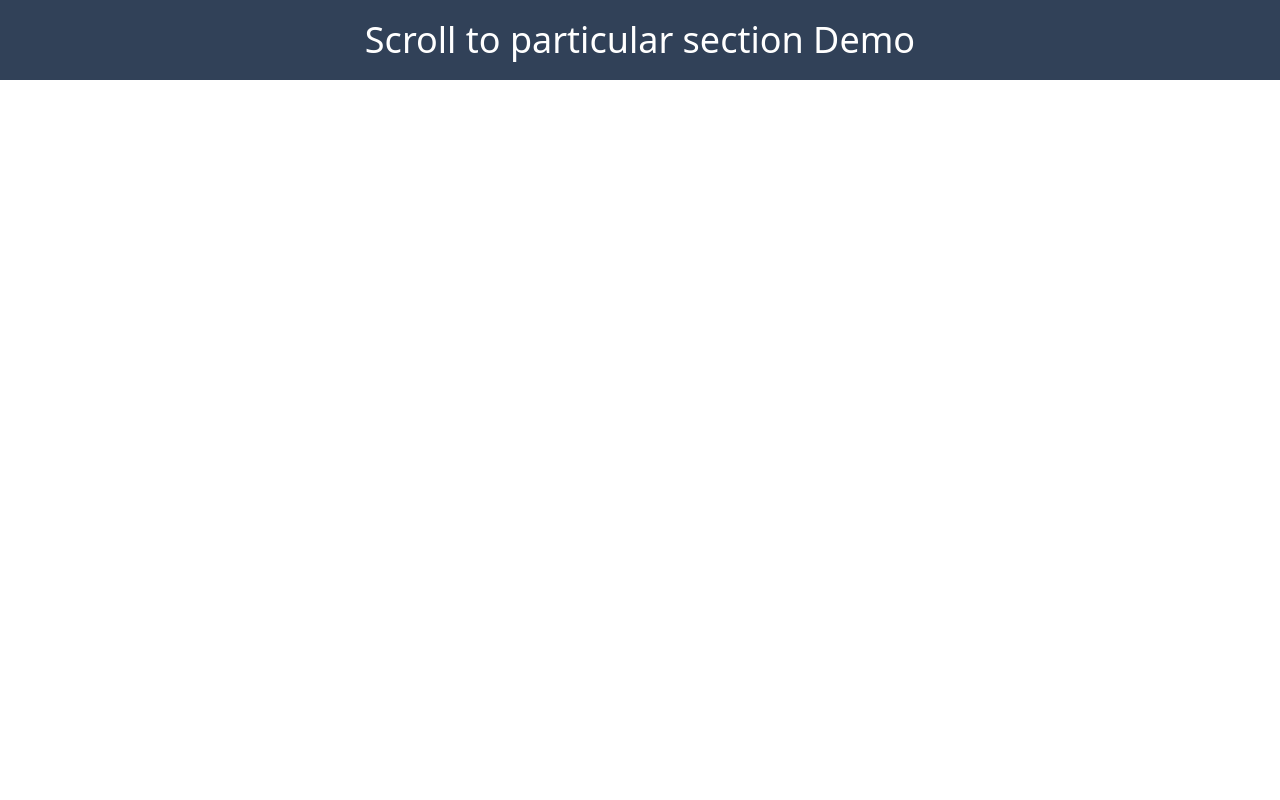
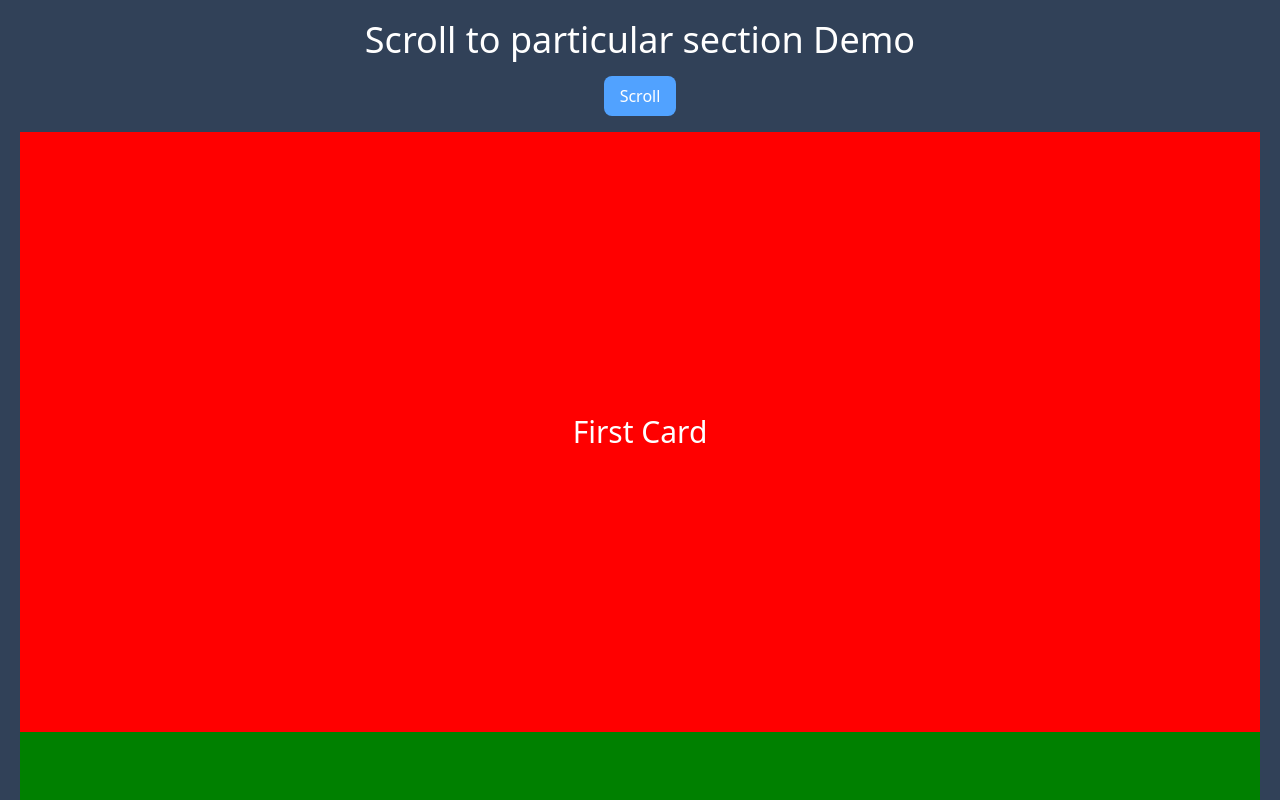
Before and after one commit to SivaKrishna6745/react-bytes, a React (Vite) app: page / in a window 1280 px wide. Shown: the top 800 px of the page. Built offline with nearby package versions, Linux system fonts and the light colour scheme.

Commit message:
- Add sections data to render - Add button to scroll - Add scroll handlers - Apply styling enhancements

```diff
--- a/src/components/scroll-to-section/index.jsx
+++ b/src/components/scroll-to-section/index.jsx
@@ -1,7 +1,83 @@
+import { useEffect, useRef, useState } from 'react';
+
 const ScrollToSection = () => {
+    const data = [
+        {
+            label: 'First Card',
+            style: {
+                width: '100%',
+                height: '600px',
+                background: 'red',
+            },
+        },
+        {
+            label: 'Second Card',
+            style: {
+                width: '100%',
+                height: '600px',
+                background: 'green',
+            },
+        },
+        {
+            label: 'Third Card',
+            style: {
+                width: '100%',
+                height: '600px',
+                background: 'blue',
+            },
+        },
+        {
+            label: 'Fourth Card',
+            style: {
+                width: '100%',
+                height: '600px',
+                background: 'orange',
+            },
+        },
+        {
+            label: 'Fifth Card',
+            style: {
+                width: '100%',
+                height: '600px',
+                background: 'purple',
+            },
+        },
+    ];
+    const [randomIndex, setRandomIndex] = useState(null);
+    const ref = useRef(null);
+    const handleScroll = () => {
+        const randomValue = Math.floor(Math.random() * data.length);
+        setRandomIndex(randomValue);
+    };
+    useEffect(() => {
+        if (ref.current) {
+            const pos = ref.current.getBoundingClientRect().top;
+            window.scrollTo({
+                top: pos,
+                behavior: 'smooth',
+            });
+        }
+    }, [randomIndex]);
+
     return (
         <div className="wrapper p-5 bg-slate-700 flex flex-col items-center">
             <h2 className="text-4xl text-white">Scroll to particular section Demo</h2>
+            <button
+                className="cursor-pointer rounded-lg bg-blue-400 text-white px-4 py-2 m-4"
+                onClick={() => handleScroll()}
+            >
+                Scroll
+            </button>
+            {data?.map((item, index) => (
+                <div
+                    ref={index === randomIndex ? ref : null}
+                    key={item.label}
+                    style={item.style}
+                    className="flex items-center justify-center text-3xl text-white"
+                >
+                    {item.label}
+                </div>
+            ))}
         </div>
     );
 };
```
